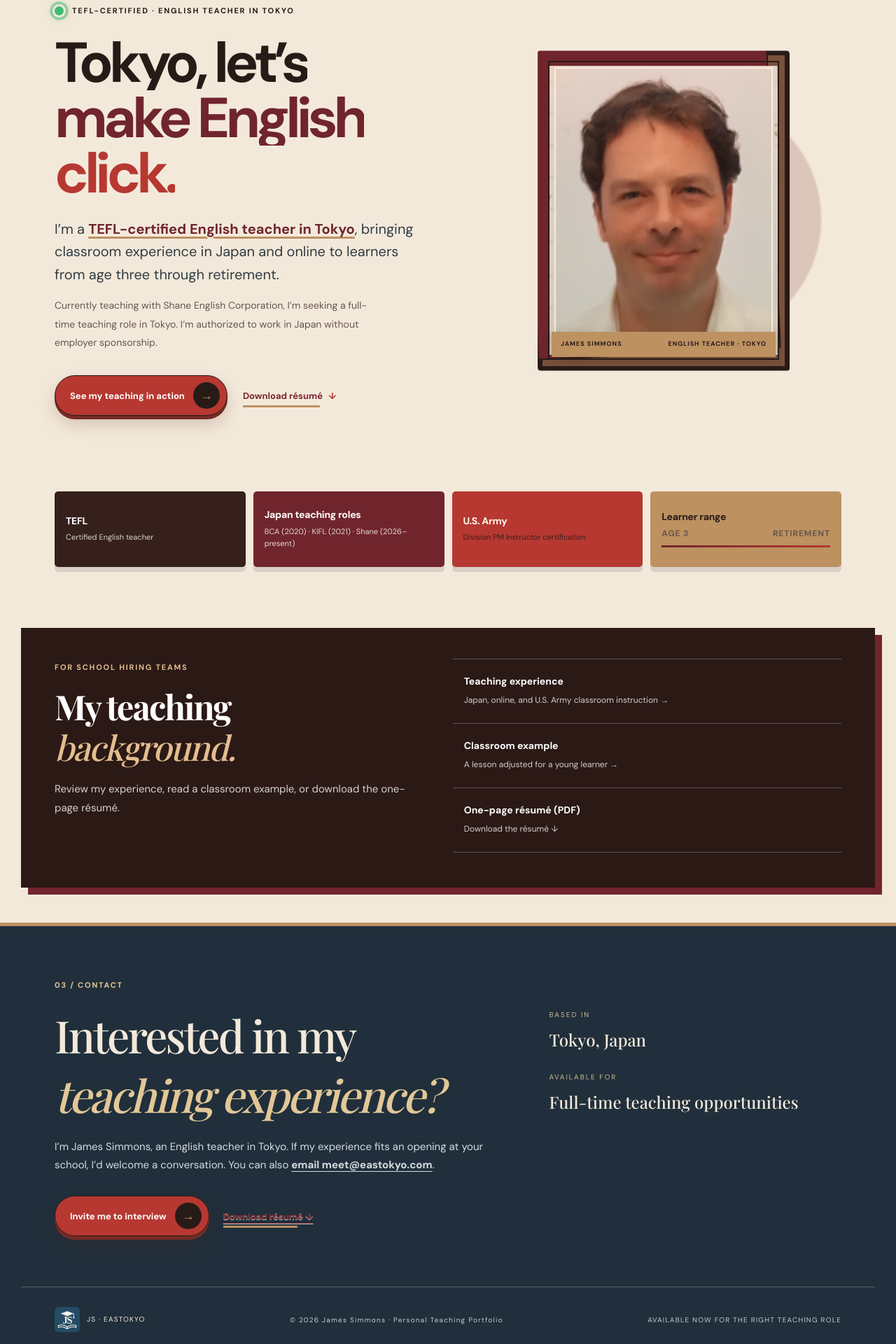
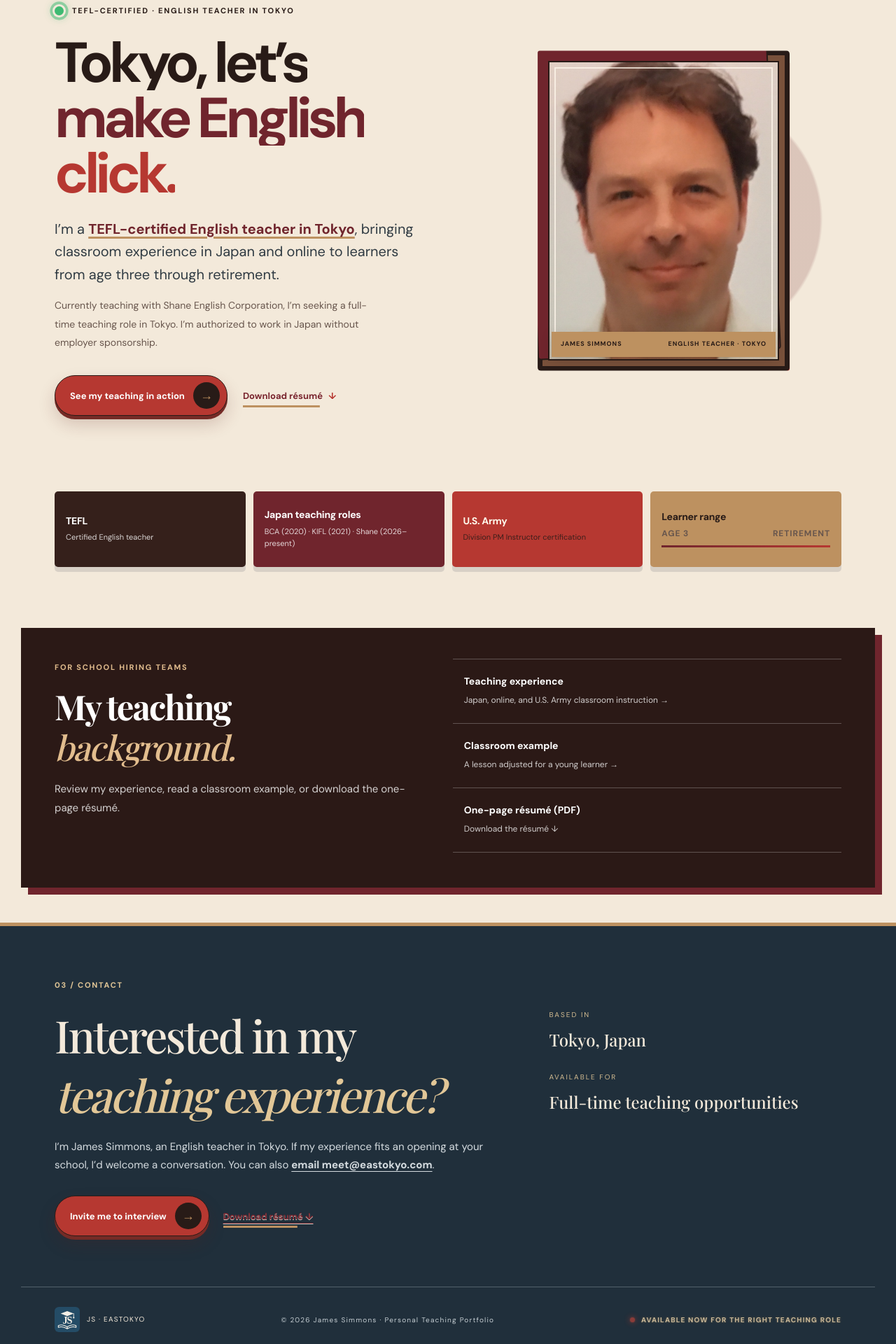
Before and after one commit to desukara/portfolio, a Next.js app: page / in a window 1280 px wide. Shown: the part 189-2109 px from the top of the page at 70% size. Built offline with nearby package versions, Linux system fonts and the light colour scheme; a web font is replaced by a local one.

Commit message:
Prepare portrait depth layers and availability beacon

```diff
--- a/app/page.tsx
+++ b/app/page.tsx
@@ -23,7 +23,9 @@ export default function Home() {
           </div>
         </div>
         <figure className="hero-art hero-photo" data-home-reveal="photo" data-home-delay="160">
-          <img src="/homepage-photo.jpeg" width={1076} height={1366} fetchPriority="high" alt="James Simmons, English teacher in Tokyo" loading="eager" />
+          <div className="home-photo-window">
+            <img src="/homepage-photo.jpeg" width={1076} height={1366} fetchPriority="high" alt="James Simmons, English teacher in Tokyo" loading="eager" />
+          </div>
           <figcaption className="home-photo-caption"><span>JAMES SIMMONS</span><span>ENGLISH TEACHER · TOKYO</span></figcaption>
         </figure>
       </section>
@@ -47,7 +49,7 @@ export default function Home() {
       </section>
       <footer id="contact">
         <div className="shell footer-grid"><div data-home-scroll-reveal><span className="kicker">03 / CONTACT</span><h2>Interested in my<br /><em>teaching experience?</em></h2><p>I’m James Simmons, an English teacher in Tokyo. If my experience fits an opening at your school, I’d welcome a conversation. You can also <strong className="contact-email">email meet@eastokyo.com</strong>.</p><div className="footer-actions"><a className="button-primary" href="/meeting"><span>Invite me to interview</span><span className="button-icon" aria-hidden="true">→</span></a><a className="button-link" href="/resume/download" download="J_Simmons_Resume_2026.pdf">Download résumé ↓</a></div></div><div className="footer-right" data-home-scroll-reveal data-home-delay="100"><span>BASED IN</span><strong>Tokyo, Japan</strong><span>AVAILABLE FOR</span><strong>Full-time teaching opportunities</strong></div></div>
-        <div className="shell footer-bottom"><span className="footer-brand"><img src="/brand/js-mark.svg" width={36} height={36} alt="" aria-hidden="true" /> JS · EASTOKYO</span><span>© {new Date().getFullYear()} James Simmons · Personal Teaching Portfolio</span><span>AVAILABLE NOW FOR THE RIGHT TEACHING ROLE</span></div>
+        <div className="shell footer-bottom"><span className="footer-brand"><img src="/brand/js-mark.svg" width={36} height={36} alt="" aria-hidden="true" /> JS · EASTOKYO</span><span>© {new Date().getFullYear()} James Simmons · Personal Teaching Portfolio</span><span className="footer-availability-beacon">AVAILABLE NOW FOR THE RIGHT TEACHING ROLE</span></div>
       </footer>
     </main>
   );
```
